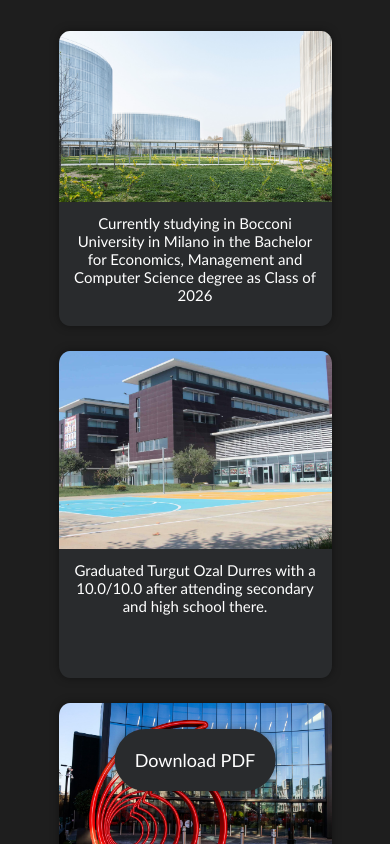
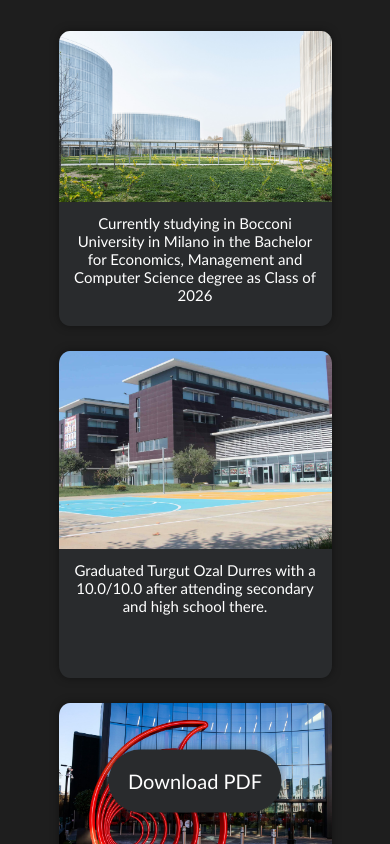
Before and after one commit to D0V4H-K11N/cv-task, a React (Create React App) app: page / in a window 390 px wide. Shown: the top 844 px of the page. Built offline with nearby package versions, Linux system fonts and the light colour scheme.

Commit message:
Analytics Push

```diff
--- a/src/components/PDFButton/FloatingButton.css
+++ b/src/components/PDFButton/FloatingButton.css
@@ -24,3 +24,12 @@
   transform: translate(-50%, -50%) scale(0.95); /* Scale down the button when clicked */
   box-shadow: none; /* Remove the shadow when clicked */
 }
+
+
+@media screen and (max-width: 1025px) {
+  .floating-button {
+    top: 92.5%;
+    font-size: 125%;
+    padding: 5%;
+  }
+}
```
